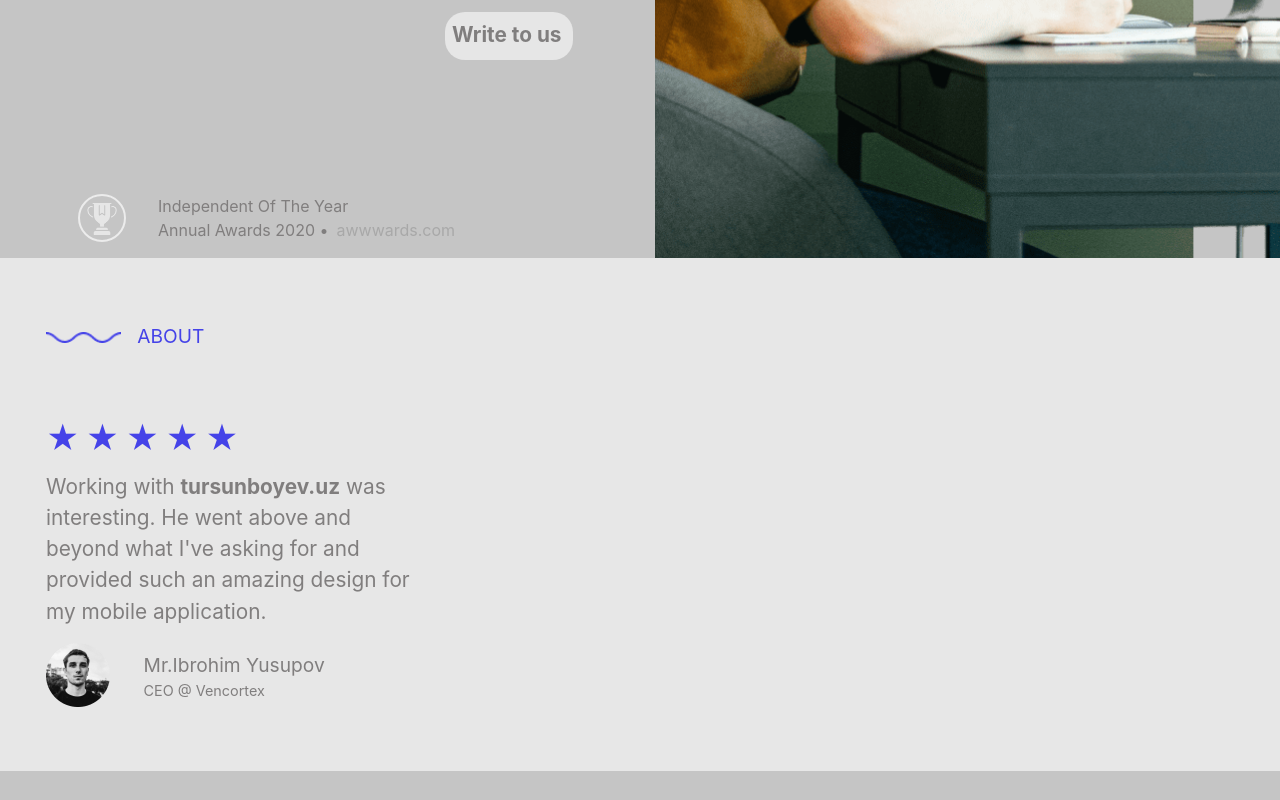
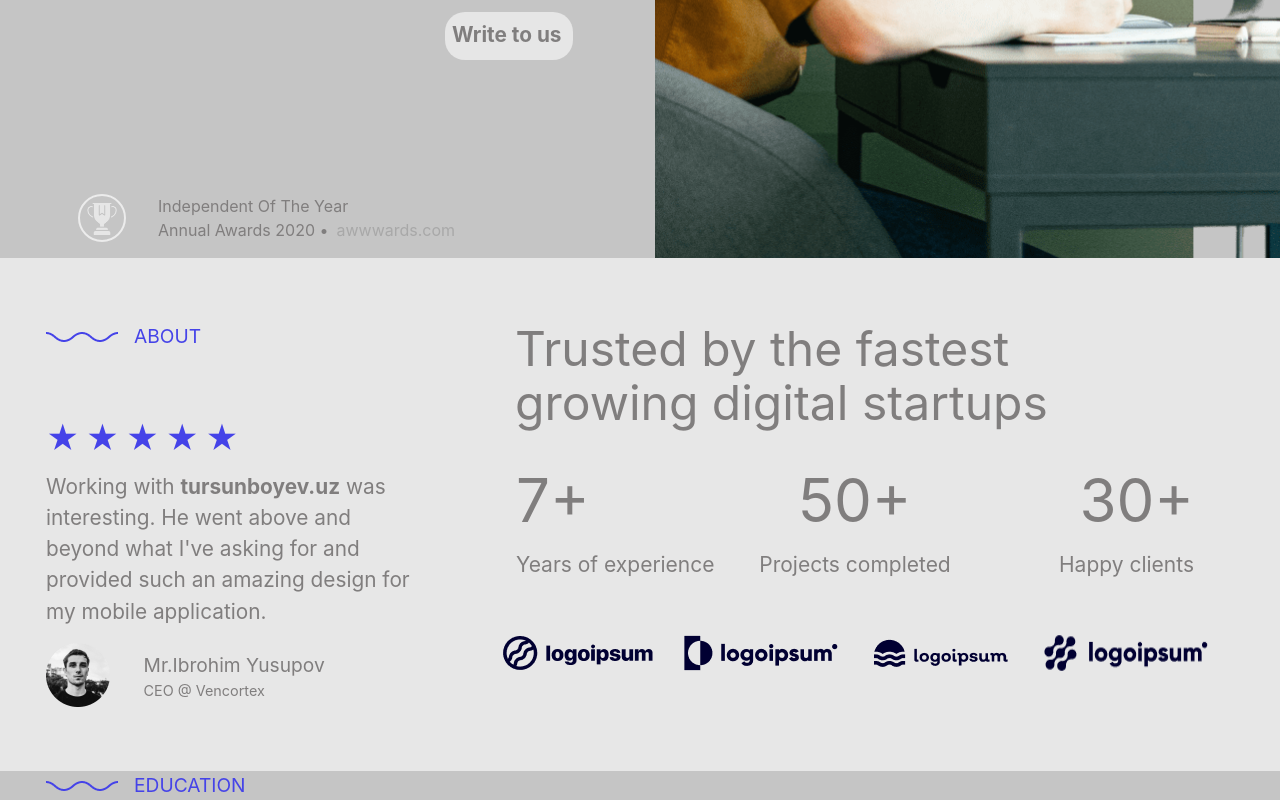
Before and after one commit to Ahrorbek7148/tursunboyevuz, a plain HTML site: page index.html in a window 1280 px wide. Shown: the part 586-1386 px from the top of the page. Before the commit the page ends 1357 px from the top, so only its background shows below. Drawn offline with Linux system fonts and the light colour scheme.

Commit message:
new changed

```diff
--- a/index.html
+++ b/index.html
@@ -70,7 +70,7 @@
     <!--about section-->
     <div id="about" class="container-fluid  about-section">
         <div class="row">
-            <div class="col-4">
+            <div class="col-md-4 col-sm-12">
                 <div class="sinusoida d-flex justify-content-start">
                     <img class="sinus-img" src="img/sinusoida.png" alt="img">
                     <p class="section-name">About</p>
@@ -130,12 +130,49 @@
                     </div>
                 </div>
             </div>
-            <div class="col-8">
-                <div class=""></div>
+            <div class="col-md-8 col-sm-12">
+                <div class="mr-4 ml-5">
+                    <div class="col-sm-12" >
+                        <p class="about-section__right-text">Trusted by the fastest growing digital startups</p>
+                    </div>
+                    <div class="about-section__workexp d-flex justify-content-between row">
+                        <div class="years-experience col-md-4 col-sm-12">
+                            <p>7+</p>
+                            <p>Years of experience</p>
+                        </div>
+                        <div class="projectd-complete col-md-4 col-sm-12">
+                            <p>50+</p>
+                            <p>Projects completed</p>
+                        </div>
+                        <div class="happy-clients col-md-4 col-sm-12">
+                            <p>30+</p>
+                            <p>Happy clients</p>
+                        </div>
+                    </div>
+                    <div class="about-section__brands-logo d-flex justify-content-between">
+                        <img src="img/logo-1.png" alt="">
+                        <img src="img/logo-2.png" alt="">
+                        <img src="img/logo-3.png" alt="">
+                        <img src="img/logo-4.png" alt="">
+                    </div>
+                </div>
             </div>
         </div>
     </div>
     <!--/about section-->
+
+    <!--Work-section-->
+    <div id="education" class="container-fluid education-section">
+        <div class="row">
+            <div class="col-12">
+                <div class="sinusoida d-flex justify-content-start">
+                    <img class="sinus-img" src="img/sinusoida.png" alt="img">
+                    <p class="section-name">Education</p>
+                </div>
+            </div>
+        </div>
+    </div>
+    <!--/Work-section-->
 
 
 <script src="js/jQuery.min.js"></script>
--- a/sass/main.scss
+++ b/sass/main.scss
@@ -1,5 +1,8 @@
 @import url('https://fonts.googleapis.com/css2?family=Roboto:ital,wght@0,100;0,300;0,700;0,900;1,500&display=swap');
 $color: rgb(128, 126, 126);
+html{
+    scroll-behavior: smooth;
+}
 body{
     background-color: rgb(197, 197, 197);
     // overflow: hidden;
@@ -8,9 +11,7 @@ body{
 
 }
 //navbarsection
-.container-fluid{
 
-}
 .row{
     margin: 0 1rem;
 }
@@ -129,13 +130,8 @@ body{
 //homesection
 
 //about-section
-
-.about-section{
-    padding-top: 4rem;
-    background-color: rgb(231, 231, 231);
 .sinusoida{
     .sinus-img{
-            width: 20%;
         height: 100%;
         margin-top: 0.65rem;
     }
@@ -146,6 +142,10 @@ body{
         margin: 0 0 0 1rem;
     }
 }
+.about-section{
+    padding-top: 4rem;
+    background-color: rgb(231, 231, 231);
+
     .feedback-aboutUs{
         color: $color;
         margin: 4rem 0;
@@ -223,8 +223,10 @@ body{
                         text-align: center;
                         width: 40px;
                         height: 40px;
+                        transition: all 0.3s linear;
+                        border-radius: 50%;
                         &:hover{
-                            background-color: rgb(51, 51, 51);
+                            background-color: dimgray;
                             border-radius: 50%;
                             padding-top: 0.4rem;
                             color: white;
@@ -245,5 +247,45 @@ body{
 
         }
     }
+    .about-section__right-text{
+        color: $color;
+        font-size: 3rem;
+        line-height: 54px;
+    }
+    .about-section__workexp{
+        margin: 2.3rem 0;
+        color: $color;
+        width: 100%;
+        .projectd-complete{
+            text-align: center;
+        }
+        .happy-clients{
+            text-align: end;
+        }
+        .years-experience, .projectd-complete, .happy-clients{
+            transition: all 0.3s linear;
+            // transition: text-align 1s ease;
+            padding: 0 1rem;
+            width: 33%;
+            p:first-child{
+                font-size: 60px;
+                line-height: 66px;
+                cursor: pointer;
+
+            }
+            p:last-child{
+                font-size: 21px;
+                line-height: 31px;
+                cursor: pointer;
+            }
+            &:hover{
+                color: dimgray;
+                background-color: #dbd8d8;
+                box-shadow: 5px 5px 30px 20px #b3b2b2;
+                // text-align: center;
+                border-radius: 15px;
+            }
+        }
+    }
 }
 //about-section
```
Also changed, not shown: css/main.css, img/logo-1.png (added), img/logo-2.png (added), img/logo-3.png (added), img/logo-4.png (added), 1 other file. Lines whose indentation alone changed are shown as unchanged.
